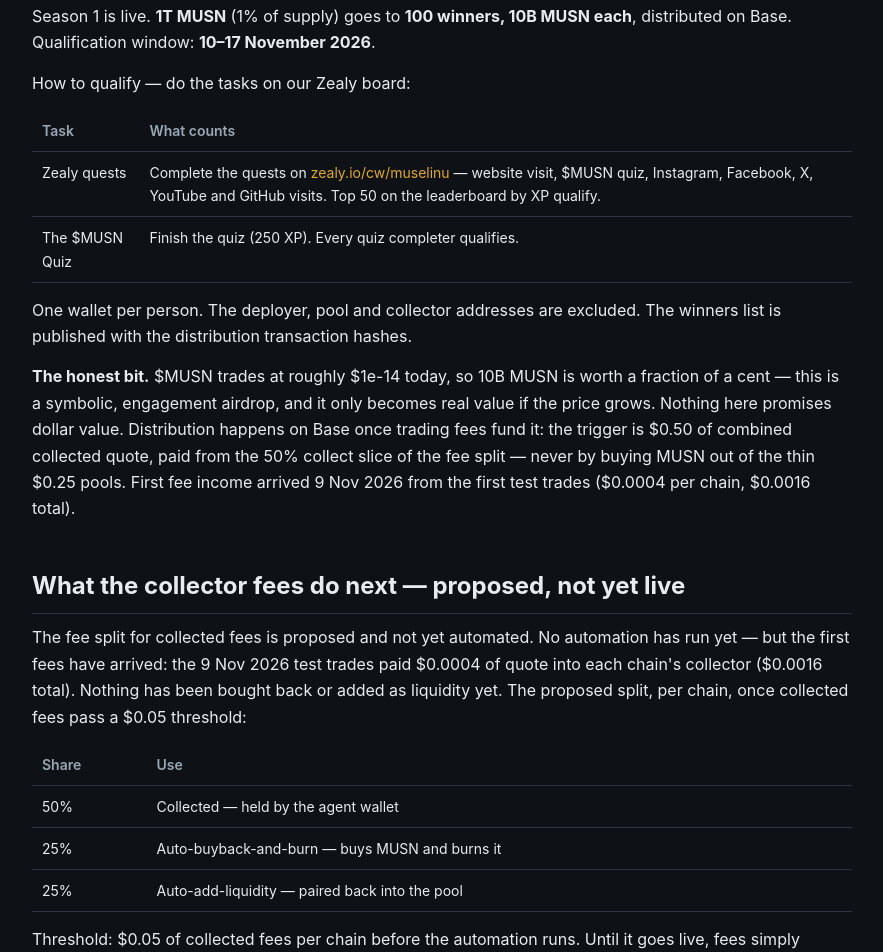
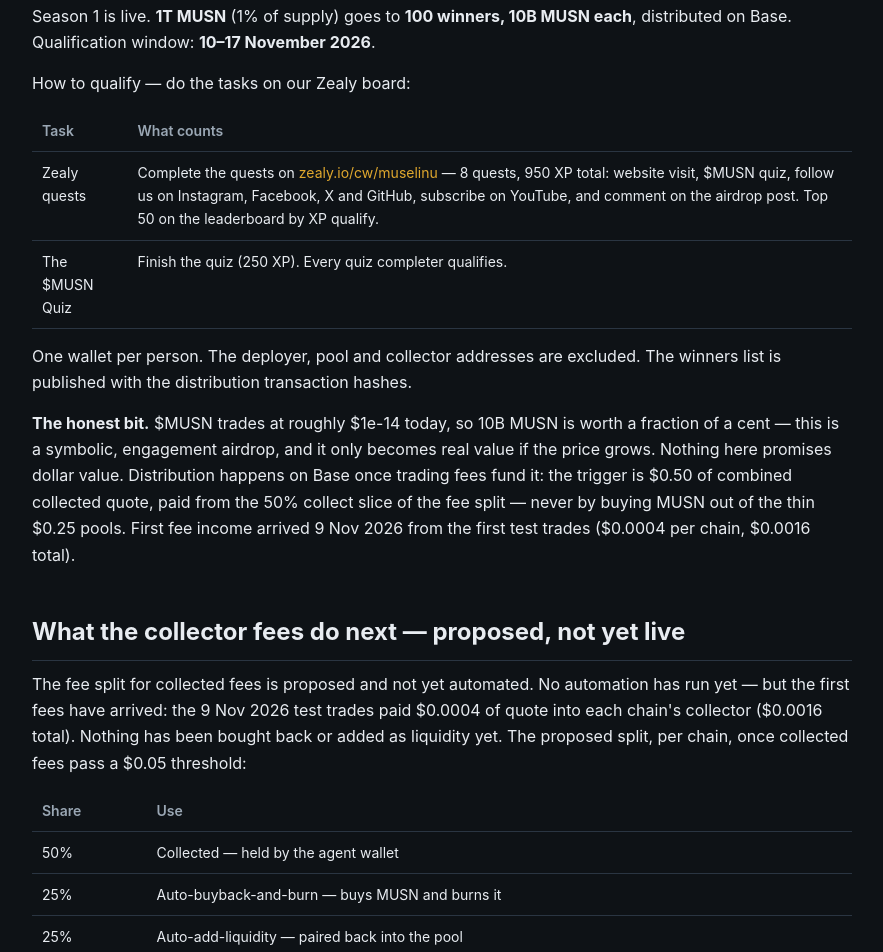
Before and after one commit to laserinu/muse-website, a plain HTML site: page musn/index.html in a window 1280 px wide. Shown: the part 4307-5259 px from the top of the page, without its empty margins (198-1081 px from the left). Drawn offline with Linux system fonts and the light colour scheme.

Commit message:
MUSN airdrop: Zealy board now 8 quests, 950 XP (follow + comment)

```diff
--- a/musn/index.html
+++ b/musn/index.html
@@ -144,7 +144,7 @@ Collector — same on all four chains: <span class="mono">0x0000000f64352eb1bace
 <p>How to qualify — do the tasks on our Zealy board:</p>
 <table>
 <tr><th>Task</th><th>What counts</th></tr>
-<tr><td>Zealy quests</td><td>Complete the quests on <a href="https://zealy.io/cw/muselinu">zealy.io/cw/muselinu</a> — website visit, $MUSN quiz, Instagram, Facebook, X, YouTube and GitHub visits. Top 50 on the leaderboard by XP qualify.</td></tr>
+<tr><td>Zealy quests</td><td>Complete the quests on <a href="https://zealy.io/cw/muselinu">zealy.io/cw/muselinu</a> — 8 quests, 950 XP total: website visit, $MUSN quiz, follow us on Instagram, Facebook, X and GitHub, subscribe on YouTube, and comment on the airdrop post. Top 50 on the leaderboard by XP qualify.</td></tr>
 <tr><td>The $MUSN Quiz</td><td>Finish the quiz (250 XP). Every quiz completer qualifies.</td></tr>
 </table>
 <p>One wallet per person. The deployer, pool and collector addresses are excluded. The winners list is published with the distribution transaction hashes.</p>
```
